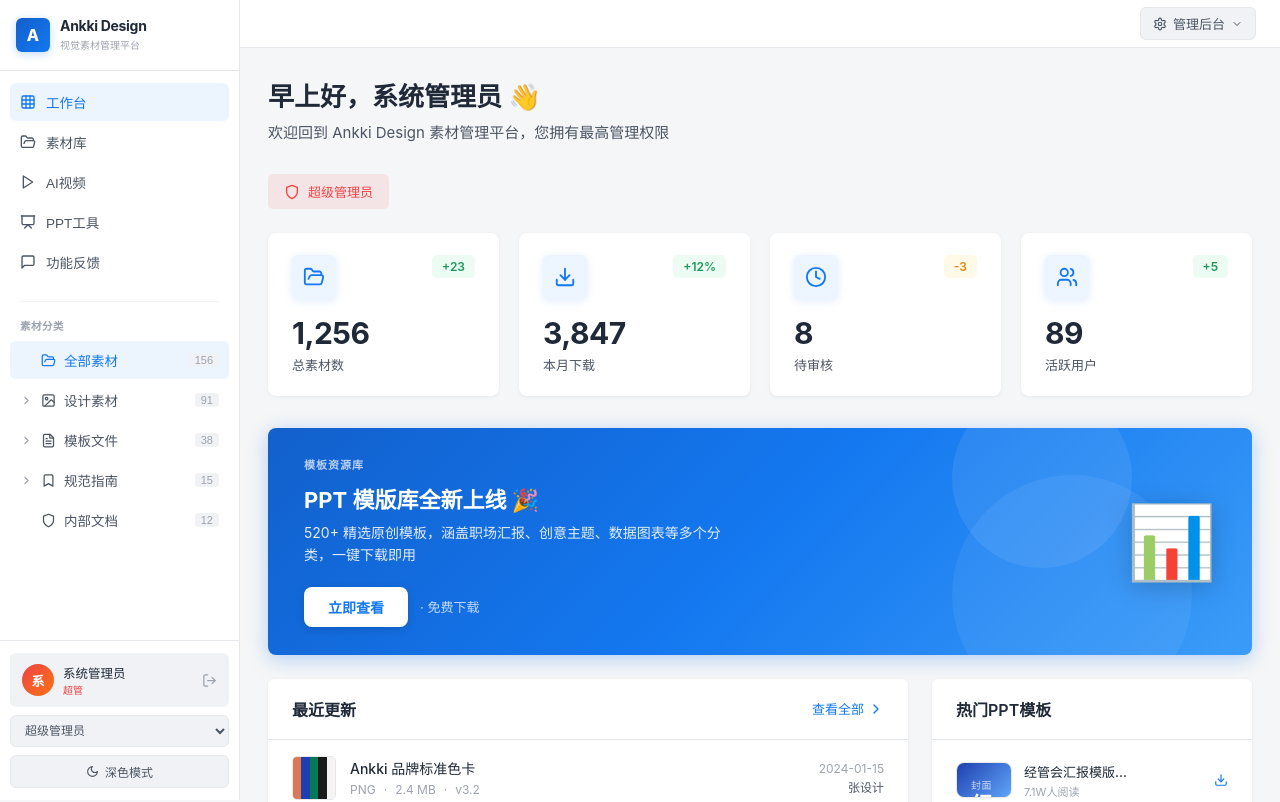
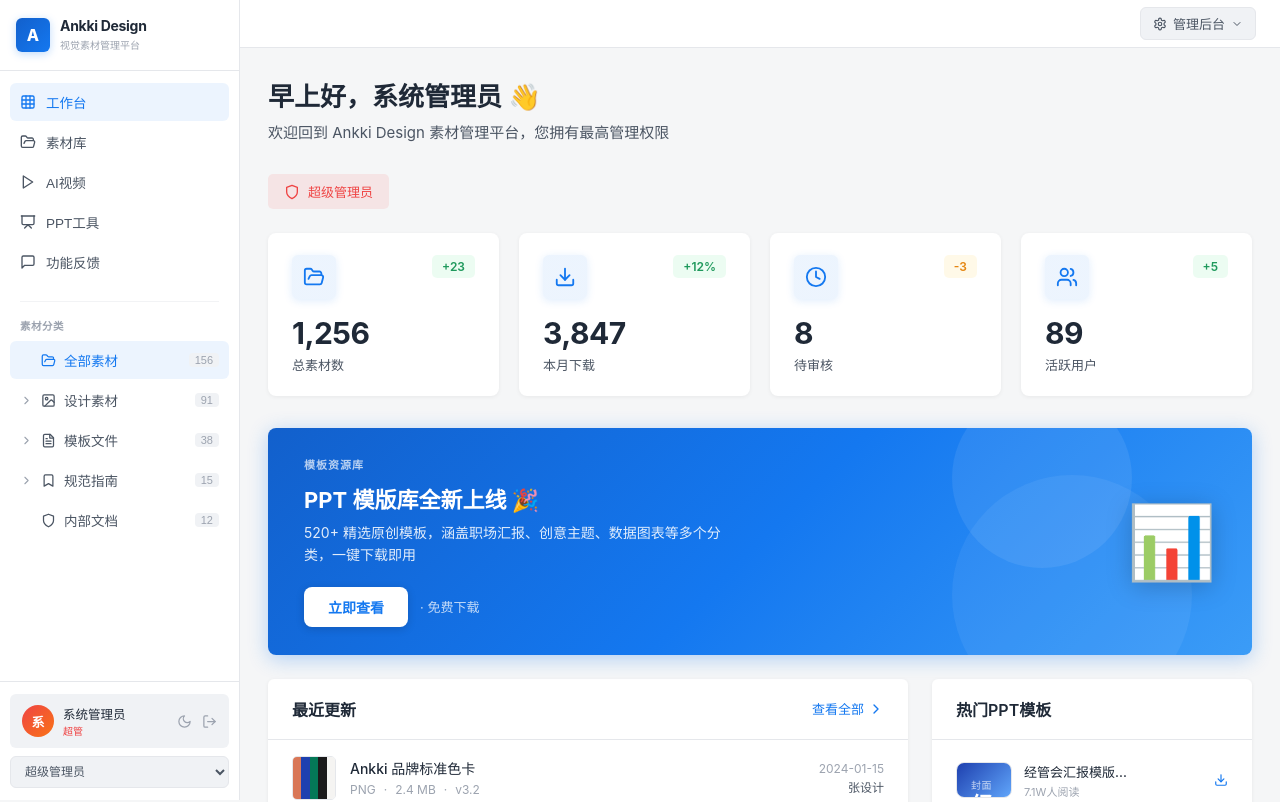
Before and after one commit to avalonlucky/AnkkiDesign, a React (Create React App) app: page / in a window 1280 px wide. Shown: the top 802 px of the page. Built offline with nearby package versions, Linux system fonts and the light colour scheme.

Commit message:
fix: 深色模式改为图标按钮，移入用户卡片行内
Co-Authored-By: Claude Sonnet 4.6 <noreply@anthropic.com>

```diff
--- a/src/components/Sidebar.jsx
+++ b/src/components/Sidebar.jsx
@@ -201,7 +201,12 @@ export default function Sidebar() {
               </div>
             </div>
           </div>
-          <LogOut size={15} style={{ color: theme.textMuted, cursor: 'pointer', flexShrink: 0 }} onClick={() => setIsLoggedIn(false)} />
+          <div style={{ display: 'flex', alignItems: 'center', gap: 8 }}>
+            <button onClick={() => setDarkMode(!darkMode)} style={{ background: 'none', border: 'none', cursor: 'pointer', color: theme.textMuted, display: 'flex', alignItems: 'center', padding: 2 }}>
+              {darkMode ? <Sun size={15} /> : <Moon size={15} />}
+            </button>
+            <LogOut size={15} style={{ color: theme.textMuted, cursor: 'pointer', flexShrink: 0 }} onClick={() => setIsLoggedIn(false)} />
+          </div>
         </div>
 
         {/* Role switcher for demo */}
@@ -222,25 +227,13 @@ export default function Sidebar() {
             border: `1px solid ${theme.border}`,
             borderRadius: 6,
             color: theme.textSecondary,
-            fontSize: 12, cursor: 'pointer', outline: 'none', marginBottom: 8,
+            fontSize: 12, cursor: 'pointer', outline: 'none',
           }}
         >
           <option value="superadmin">超级管理员</option>
           <option value="admin">管理员</option>
           <option value="user">普通用户</option>
         </select>
-
-        <button
-          onClick={() => setDarkMode(!darkMode)}
-          style={{
-            width: '100%', display: 'flex', alignItems: 'center', justifyContent: 'center', gap: 6,
-            padding: '7px 12px', backgroundColor: theme.bgTertiary,
-            border: `1px solid ${theme.border}`, borderRadius: 6, cursor: 'pointer', color: theme.textSecondary, fontSize: 12,
-          }}
-        >
-          {darkMode ? <Sun size={13} /> : <Moon size={13} />}
-          {darkMode ? '浅色模式' : '深色模式'}
-        </button>
       </div>
     </aside>
   );
```
